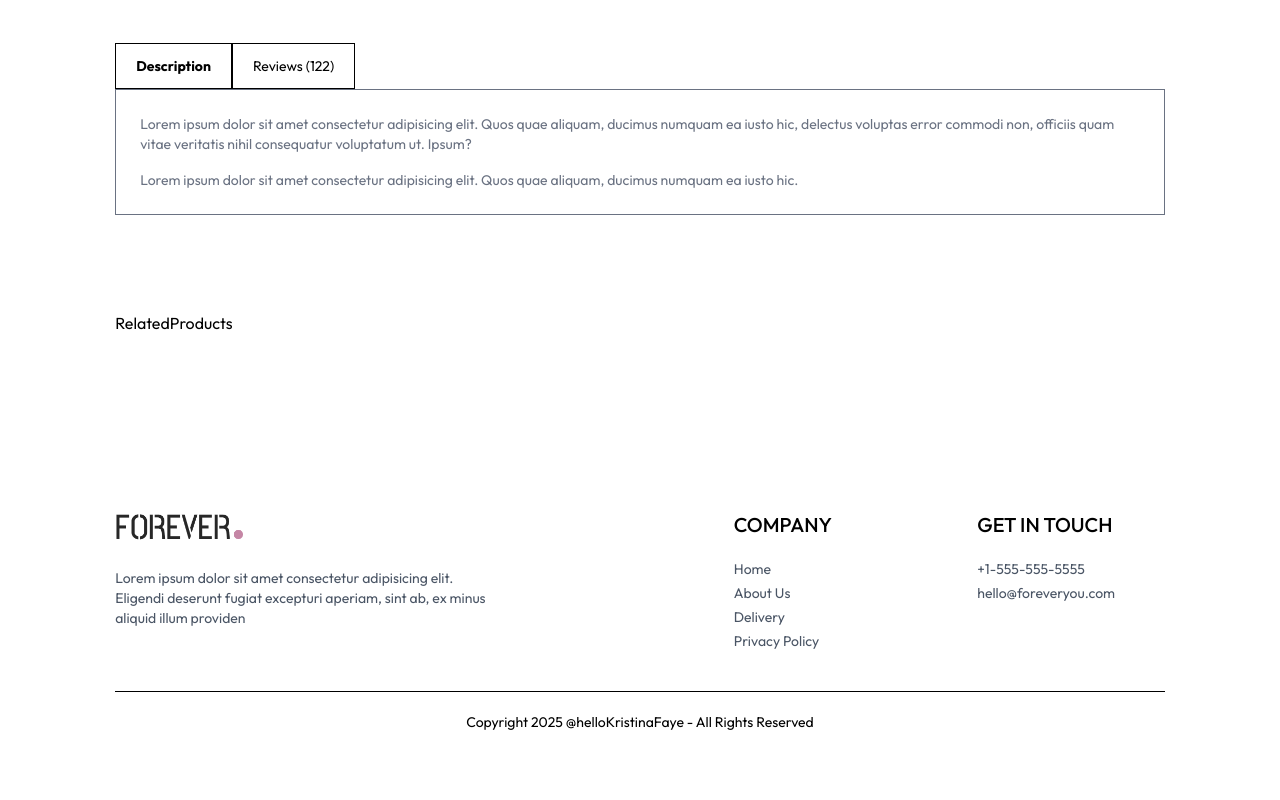
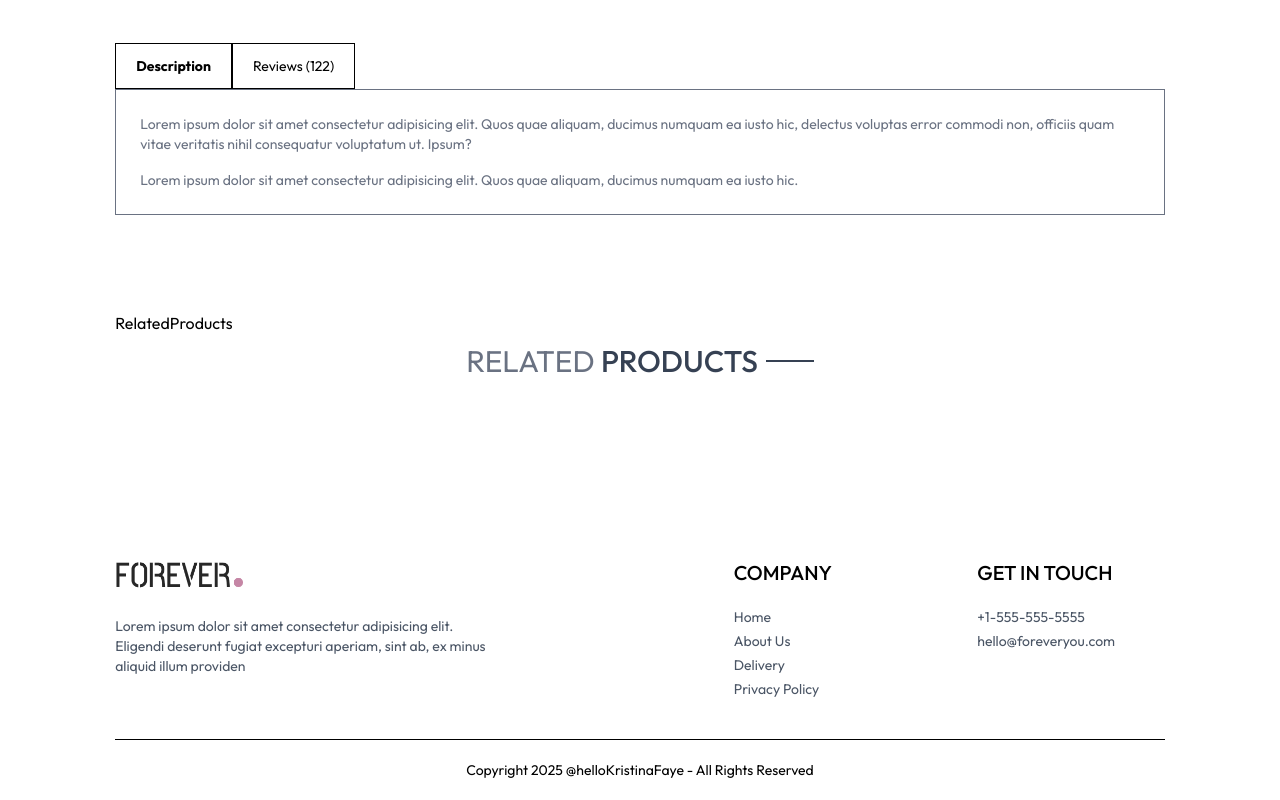
Before and after one commit to hellokristinafaye/clothing-ecommerce, a React (Vite) app: page /product/aaaaa in a window 1280 px wide. Shown: the part 707-1507 px from the top of the page. Before the commit the page ends 1459 px from the top, so only its background shows below. Built offline with nearby package versions, Linux system fonts and the light colour scheme.

Commit message:
Title added/styled

```diff
--- a/src/components/RelatedProducts.jsx
+++ b/src/components/RelatedProducts.jsx
@@ -1,5 +1,6 @@
 import React, { useContext, useEffect, useState } from 'react'
 import { ShopContext } from '../context/ShopContext'
+import Title from './Title';
 
 const RelatedProducts = ({ category, subCategory }) => {
 
@@ -25,7 +26,9 @@ const RelatedProducts = ({ category, subCategory }) => {
 
   return (
       <div className="my-24">RelatedProducts
-        <div className="text-center text-3xl py-2"></div>
+          <div className="text-center text-3xl py-2">
+              <Title text1={'RELATED'} text2={'PRODUCTS'} />
+        </div>
       </div>
   )
 }
```
